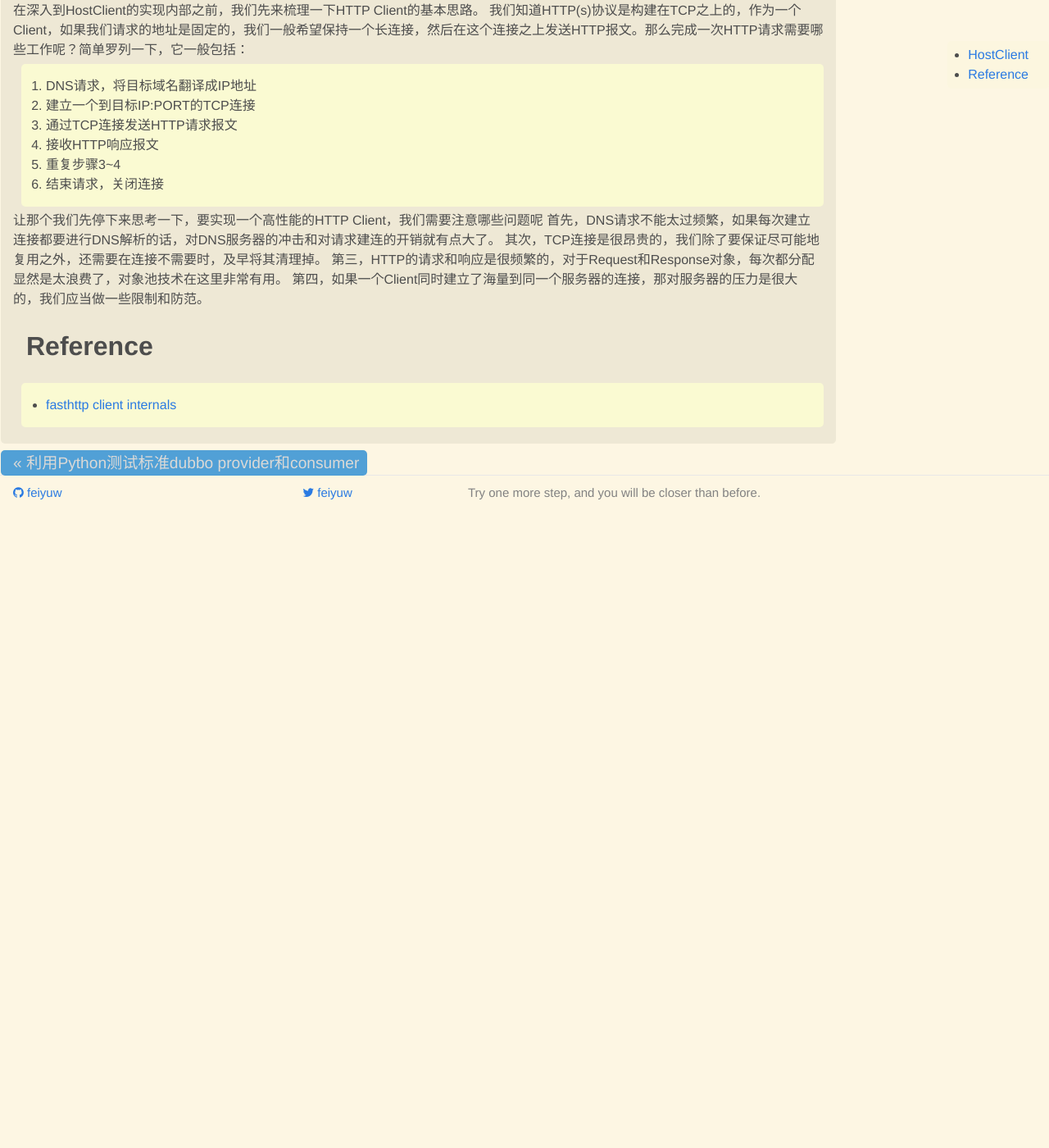
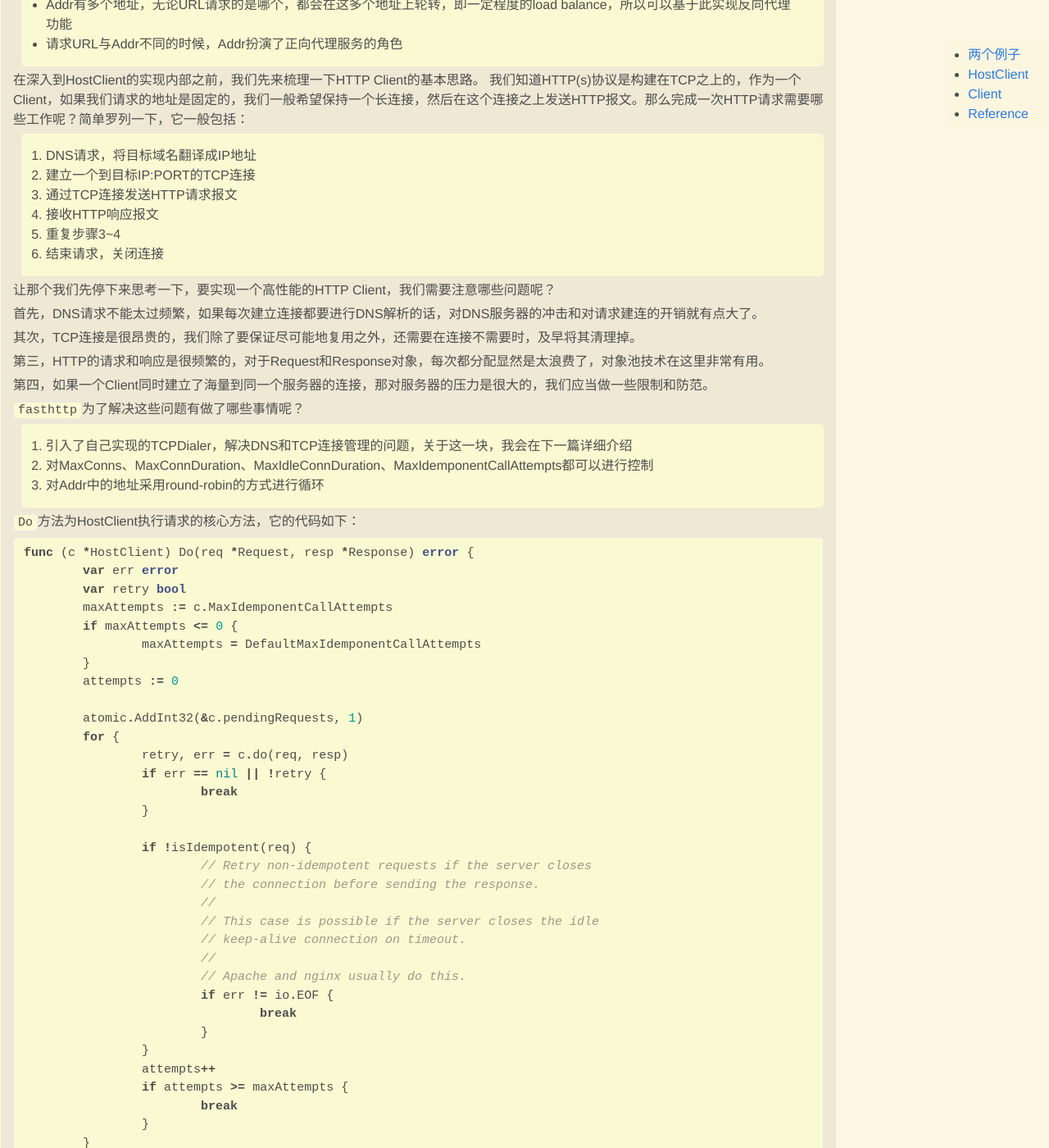
Before and after one commit to feiyuw/feiyuw.github.io, a Jekyll site: the page built from _posts/2019-05-25-dive-into-fasthttp-2.md, in a window 1280 px wide and 1400 px high, scrolled down 3035 px. Shown: the whole window at 82% size. Built offline with Jekyll 4.4.1, drawn with Linux system fonts in a browser that asks for light colours; nearby versions of some CDN libraries; comment, search, counter and statistics services are not loaded; before the commit the page ends 3668 px from its top, so only the background shows below that; some of the changed text lies outside the part shown.

Commit message:
update blog

````diff
--- a/_posts/2019-05-25-dive-into-fasthttp-2.md
+++ b/_posts/2019-05-25-dive-into-fasthttp-2.md
@@ -13,7 +13,9 @@ fasthttp包含四种Client，分别是：
 * PipelineClient
 * LBClient
 
-其中，默认的client即为一个Client对象，对于这几种Client的差异和用法，我们下面会逐一介绍。
+我会重点介绍一下HostClient，Client和LBClient各自对HostClient进行了一些封装，PipelineClient相对特殊，实现上的差一点也会介绍一下。
+
+## 两个例子
 
 首先，和介绍Server一样，我们也来看两个例子：
 
@@ -139,11 +141,146 @@ func main() {
 1. 重复步骤3~4
 1. 结束请求，关闭连接
 
-让那个我们先停下来思考一下，要实现一个高性能的HTTP Client，我们需要注意哪些问题呢
+让那个我们先停下来思考一下，要实现一个高性能的HTTP Client，我们需要注意哪些问题呢？
+
 首先，DNS请求不能太过频繁，如果每次建立连接都要进行DNS解析的话，对DNS服务器的冲击和对请求建连的开销就有点大了。
+
 其次，TCP连接是很昂贵的，我们除了要保证尽可能地复用之外，还需要在连接不需要时，及早将其清理掉。
+
 第三，HTTP的请求和响应是很频繁的，对于Request和Response对象，每次都分配显然是太浪费了，对象池技术在这里非常有用。
+
 第四，如果一个Client同时建立了海量到同一个服务器的连接，那对服务器的压力是很大的，我们应当做一些限制和防范。
+
+
+`fasthttp`为了解决这些问题有做了哪些事情呢？
+
+1. 引入了自己实现的TCPDialer，解决DNS和TCP连接管理的问题，关于这一块，我会在下一篇详细介绍
+1. 对MaxConns、MaxConnDuration、MaxIdleConnDuration、MaxIdemponentCallAttempts都可以进行控制
+1. 对Addr中的地址采用round-robin的方式进行循环
+
+`Do`方法为HostClient执行请求的核心方法，它的代码如下：
+
+```go
+func (c *HostClient) Do(req *Request, resp *Response) error {
+	var err error
+	var retry bool
+	maxAttempts := c.MaxIdemponentCallAttempts
+	if maxAttempts <= 0 {
+		maxAttempts = DefaultMaxIdemponentCallAttempts
+	}
+	attempts := 0
+
+	atomic.AddInt32(&c.pendingRequests, 1)
+	for {
+		retry, err = c.do(req, resp)
+		if err == nil || !retry {
+			break
+		}
+
+		if !isIdempotent(req) {
+			// Retry non-idempotent requests if the server closes
+			// the connection before sending the response.
+			//
+			// This case is possible if the server closes the idle
+			// keep-alive connection on timeout.
+			//
+			// Apache and nginx usually do this.
+			if err != io.EOF {
+				break
+			}
+		}
+		attempts++
+		if attempts >= maxAttempts {
+			break
+		}
+	}
+	atomic.AddInt32(&c.pendingRequests, -1)
+
+	if err == io.EOF {
+		err = ErrConnectionClosed
+	}
+	return err
+}
+
+func (c *HostClient) do(req *Request, resp *Response) (bool, error) {
+	nilResp := false
+	if resp == nil {
+		nilResp = true
+		resp = AcquireResponse()
+	}
+
+	ok, err := c.doNonNilReqResp(req, resp)
+
+	if nilResp {
+		ReleaseResponse(resp)
+	}
+
+	return ok, err
+}
+```
+
+从`Do`的实现可以看到，一开始通过for循环对请求进行重试，这里通过MaxIdemponentCallAttempts这个参数和isIdempotent这个判断，来避免在保证客户端请求正确性的基础上，过多地重试对服务端的冲击。而内部实现`do`则非常简单，基本上是简单封装一下`doNonNilReqResp`
+
+`doNonNilReqResp`的主要实现如下（为阅读方便，省去了一些代码）：
+
+```go
+func (c *HostClient) doNonNilReqResp(req *Request, resp *Response) (bool, error) {
+	// ...
+	atomic.StoreUint32(&c.lastUseTime, uint32(time.Now().Unix()-startTimeUnix))
+
+	resp.Reset()
+
+	// ...
+	cc, err := c.acquireConn()
+	if err != nil {
+		return false, err
+	}
+	conn := cc.c
+
+	resp.parseNetConn(conn)
+
+	// ...
+	bw := c.acquireWriter(conn)
+	err = req.Write(bw)
+
+	// ...
+	c.releaseWriter(bw)
+
+	// ...
+	br := c.acquireReader(conn)
+	// ...
+	c.releaseReader(br)
+
+	if resetConnection || req.ConnectionClose() || resp.ConnectionClose() {
+		c.closeConn(cc)
+	} else {
+		c.releaseConn(cc)
+	}
+
+	return false, err
+}
+```
+
+这才是真正干活的函数，acquireConn方法用于获取一个连接，当连接数过多的时候，它会直接返回错误，这样就对请求数做了限制，同时它会解析DNS和创建到Host的连接，内部实现也对这两块进行了优化，细节可以参照`tcpdialer.go`
+
+之后的writer和reader就实现了数据的发送和读取，他们都用到了对象池的技术。
+
+`if resetConnection || req.ConnectionClose() || resp.ConnectionClose() {`这一行需要注意，当请求方发送了Connection: Close的头或者服务方发送了Connection: Close的HTTP头的情况下，主动关闭连接。一般情况下释放当前连接，留作以后重用就可以了，但是当需要主动关闭连接以释放无用连接的时候，就需要作主动关闭了。
+
+## Client
+
+查看Client结构体定义，可以看到它对HostClient进行了封装，里面包含了host到HostClient指针的映射，即：
+
+```go
+	mLock sync.Mutex
+	m     map[string]*HostClient
+	ms    map[string]*HostClient
+```
+
+所以Do方法也只是对HostClient.Do的一些封装。需要注意的是，有一个mCleaner的协程，它会用于清理HostClient里面的无效连接。具体见Client.mCleaner方法。
+
+[未完待续]
+
 
 ## Reference
 
````
